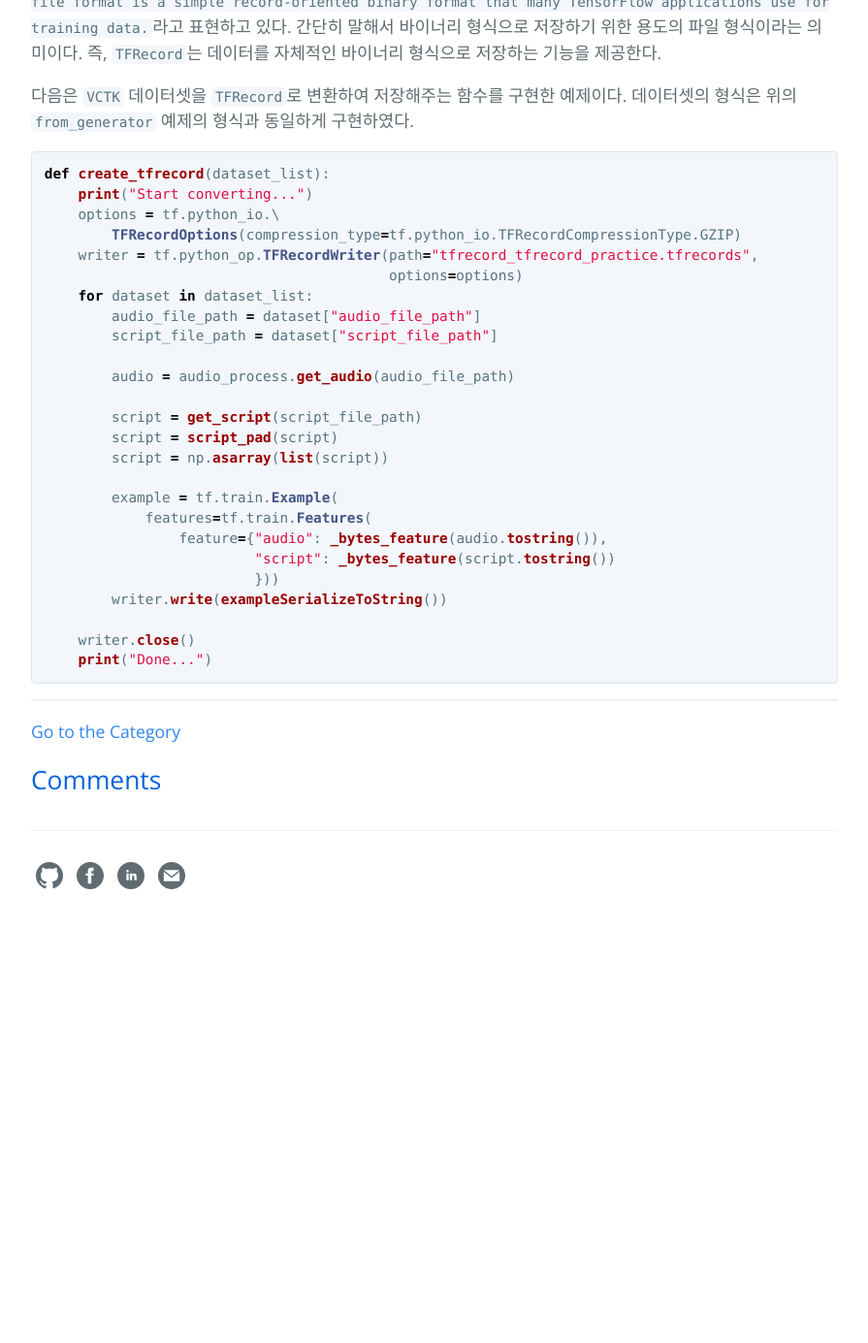
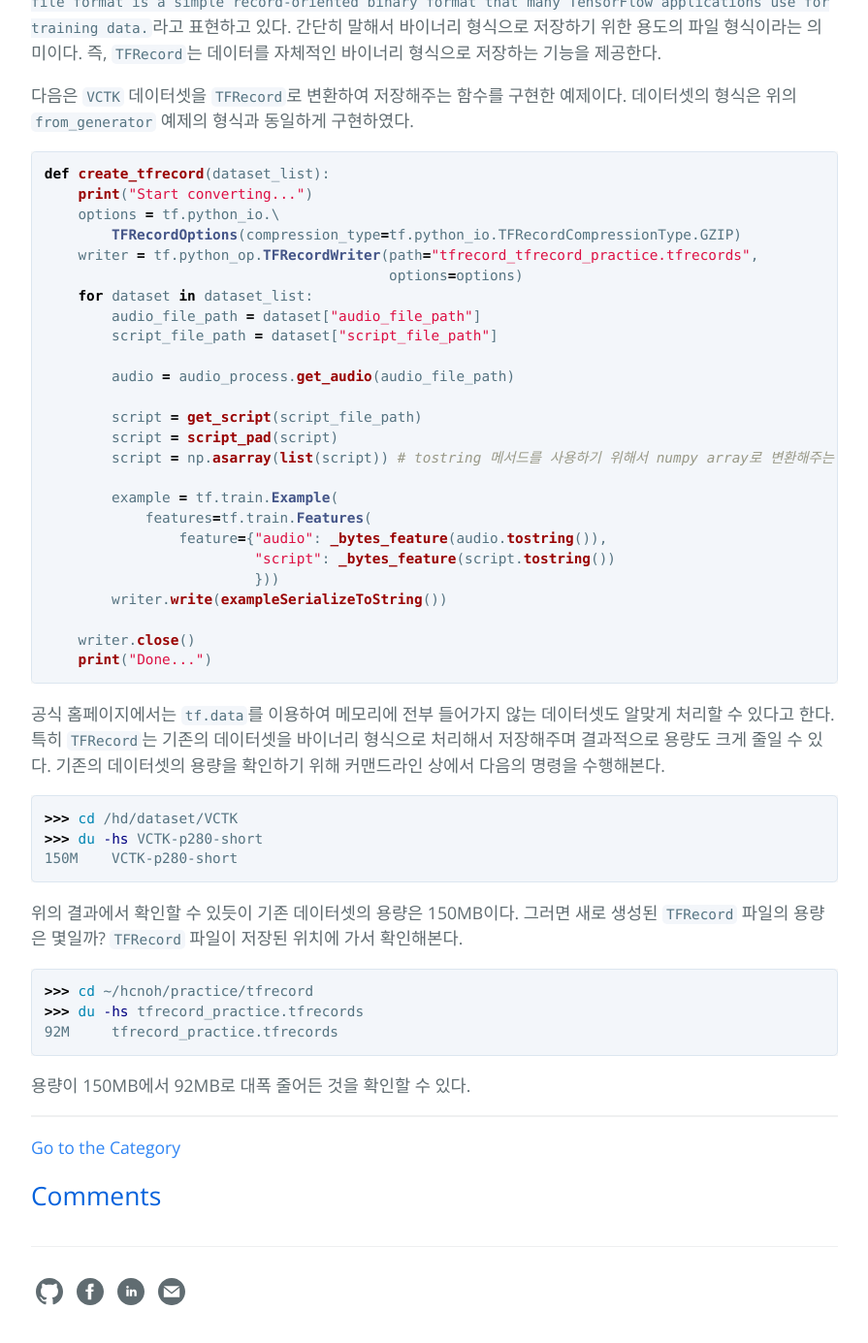
Before and after one commit to hcnoh/hcnoh.github.io, a Jekyll site: the page built from _posts/2018-11-05-tensorflow-data-module.md, in a window 1280 px wide and 1400 px high, scrolled down 4177 px. Shown: the top 1385 px of the window at 97% size, without its empty margins (192-1087 px from the left). Built offline with Jekyll 4.4.1, drawn with Linux system fonts in a browser that asks for light colours; comment, search, counter and statistics services are not loaded; before the commit the page ends 5148 px from its top, so only the background shows below that.

Commit message:
Update 2018-11-05-tensorflow-data-module.md

````diff
--- a/_posts/2018-11-05-tensorflow-data-module.md
+++ b/_posts/2018-11-05-tensorflow-data-module.md
@@ -165,7 +166,7 @@ def create_tfrecord(dataset_list):
 
         script = get_script(script_file_path)
         script = script_pad(script)
-        script = np.asarray(list(script))
+        script = np.asarray(list(script)) # tostring 메서드를 사용하기 위해서 numpy array로 변환해주는 작업이 추가
 
         example = tf.train.Example(
             features=tf.train.Features(
@@ -177,3 +178,21 @@ def create_tfrecord(dataset_list):
     writer.close()
     print("Done...")
 ```
+
+공식 홈페이지에서는 `tf.data`를 이용하여 메모리에 전부 들어가지 않는 데이터셋도 알맞게 처리할 수 있다고 한다. 특히 `TFRecord`는 기존의 데이터셋을 바이너리 형식으로 처리해서 저장해주며 결과적으로 용량도 크게 줄일 수 있다. 기존의 데이터셋의 용량을 확인하기 위해 커맨드라인 상에서 다음의 명령을 수행해본다.
+
+```bash
+>>> cd /hd/dataset/VCTK
+>>> du -hs VCTK-p280-short
+150M    VCTK-p280-short
+```
+
+위의 결과에서 확인할 수 있듯이 기존 데이터셋의 용량은 150MB이다. 그러면 새로 생성된 `TFRecord` 파일의 용량은 몇일까? `TFRecord` 파일이 저장된 위치에 가서 확인해본다.
+
+```bash
+>>> cd ~/hcnoh/practice/tfrecord
+>>> du -hs tfrecord_practice.tfrecords
+92M     tfrecord_practice.tfrecords
+```
+
+용량이 150MB에서 92MB로 대폭 줄어든 것을 확인할 수 있다.
````
Also changed, not shown: other parts of _posts/2018-11-05-tensorflow-data-module.md (+1 -0 lines).
